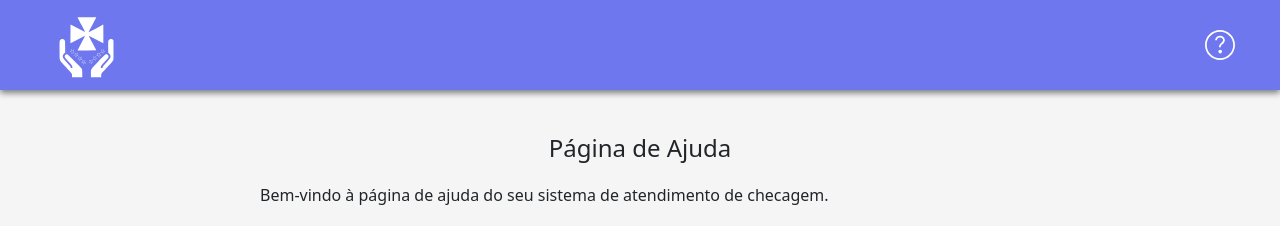
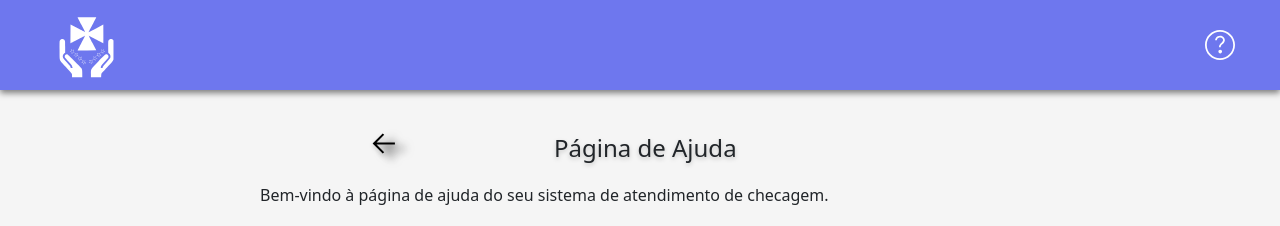
Before and after one commit to carolinaCode/FrontMultiIntegrada, a React (Vite) app: page /help in a window 1280 px wide. Shown: the top 226 px of the page. Built offline with nearby package versions, Linux system fonts and the light colour scheme.

Commit message:
finished

```diff
--- a/src/components/CardPatient/index.tsx
+++ b/src/components/CardPatient/index.tsx
@@ -42,7 +42,7 @@ function Cards({ data, getAllPatients }: Props) {
 
           Toast.fire({
             icon: 'error',
-            title: 'Erro ao deletar paciente!'
+            title: 'Não é possível deletar pacientes com atendimentos!'
           });
         }
       }
--- a/src/components/Help/index.tsx
+++ b/src/components/Help/index.tsx
@@ -3,14 +3,18 @@ import buttonAdd from './Images/botao.png'
 import buttonAction from './Images/botoes.png'
 import buttonAttendance from './Images/attendances.png'
 import table from './Images/table.png'
+import {useNavigate} from 'react-router-dom'
+import {GrLinkPrevious} from 'react-icons/gr'
+import { Button } from "react-bootstrap"
 import './style.css'
 
 export default function Help() {
+  const navigate = useNavigate();
   return (
     <div>
       <Header/>
     <div className="help-page">
-    <h1>Página de Ajuda</h1>
+    <div className='previous'><Button onClick={() => navigate("/")} variant='secundary' title='Voltar para a página inicial'><GrLinkPrevious/></Button><h1>Página de Ajuda</h1></div>
     <p>Bem-vindo à página de ajuda do seu sistema de atendimento de checagem.</p>
     <p>Aqui você encontrará respostas para possíveis dúvidas e orientações sobre como utilizar o sistema de forma eficaz.</p>
     <div className="faq-section">
--- a/src/components/Help/style.css
+++ b/src/components/Help/style.css
@@ -7,6 +7,7 @@
   h1 {
     font-size: 24px;
     margin-bottom: 20px;
+    margin-left: 145px;
   }
 
   h2 {
@@ -36,3 +37,6 @@
   .faq-section3 img{
     width: 100%;
   }
+  .previous{
+    display:flex;
+  }
--- a/src/pages/HomePage/index.tsx
+++ b/src/pages/HomePage/index.tsx
@@ -1,5 +1,5 @@
 import { useState, useEffect } from "react";
-import { Button, Col, Container, Row } from "react-bootstrap";
+import { Col, Container, Row } from "react-bootstrap";
 import ModalCad from "../../components/RegisterNew";
 import Cards from "../../components/CardPatient";
 import Header from "../../components/Header";
@@ -10,8 +10,6 @@ import "../../components/CardPatient/style.css"
 
 export default function Homes() {
   const [patients, setPatients] = useState([]);
-  const [path, setPath] = useState<any>([]);
-  const [pages, setPages] = useState<any>({});
   const [page, setPage] = useState<number>(1);
   const [totalPages, setTotalPages] = useState<number>(0);
 
```
